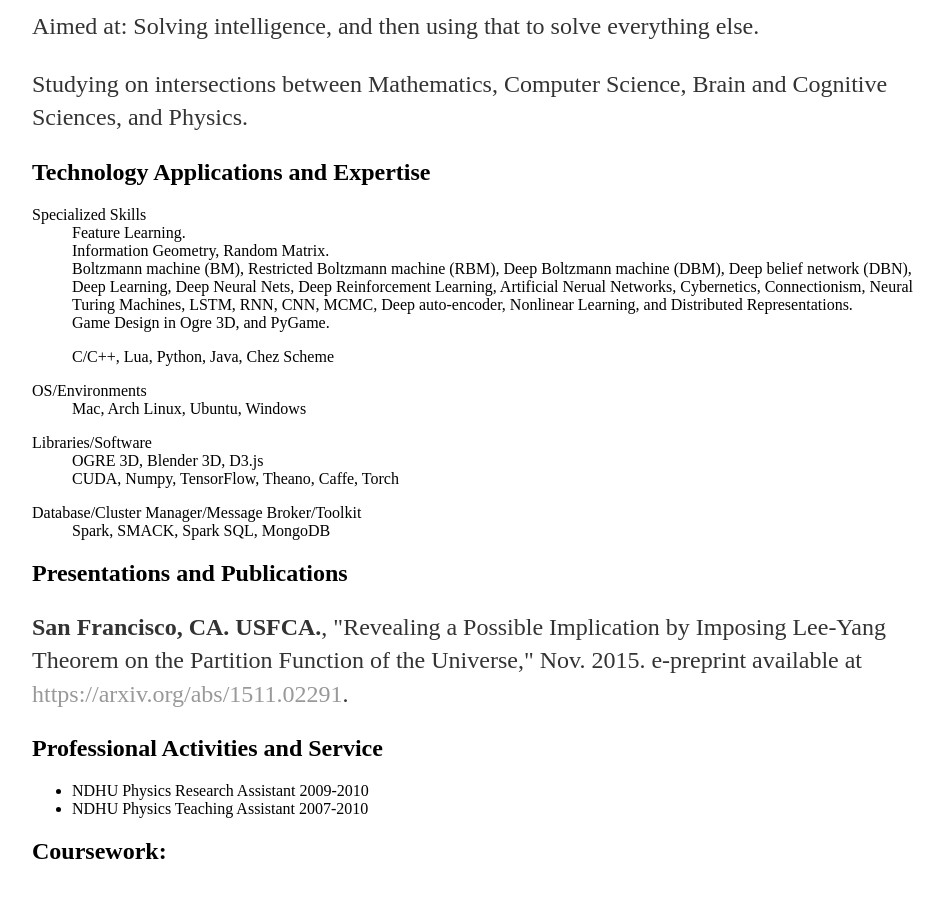
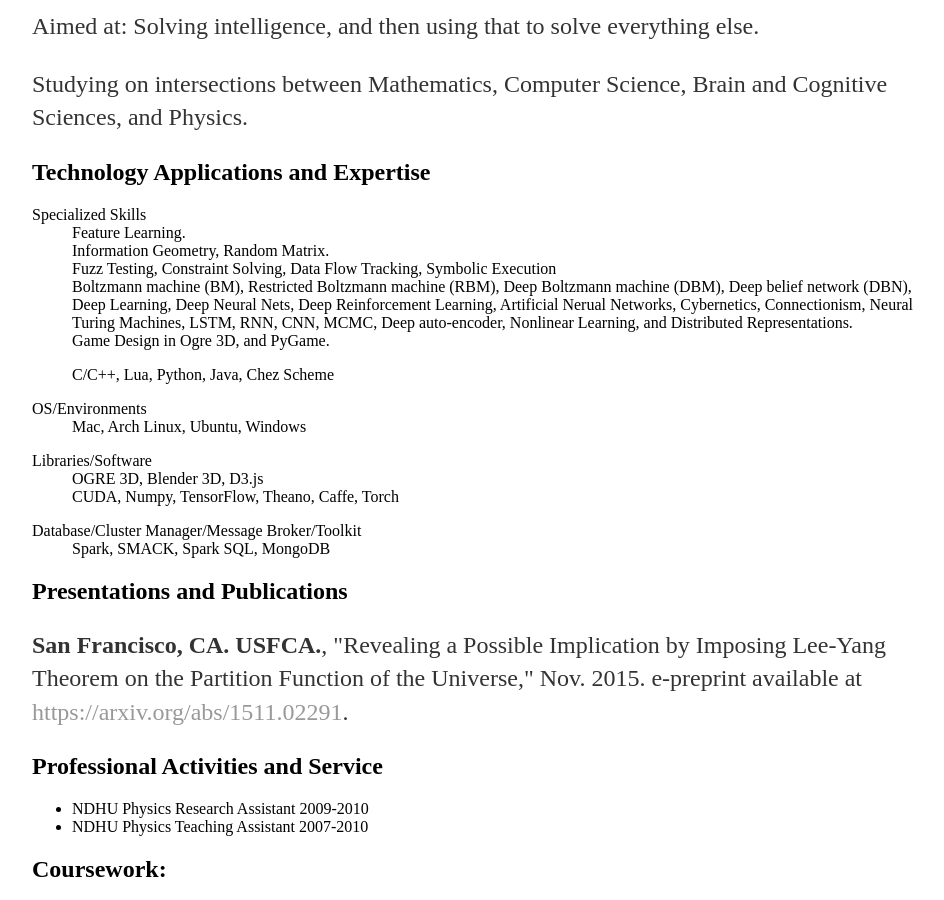
Before and after one commit to williamchuang/williamchuang.github.io, a Jekyll site: the page built from cv/index.html, in a window 1280 px wide and 900 px high, scrolled down 321 px. Shown: the whole window, without its empty margins (160-1104 px from the left). Built offline with Jekyll 4.4.1, drawn with Linux system fonts in a browser that asks for light colours; comment, search, counter and statistics services are not loaded.

Commit message:
Update index.html

```diff
--- a/cv/index.html
+++ b/cv/index.html
@@ -27,8 +27,10 @@ description: Current CV for William Chuang.
 						<dt>Specialized Skills</dt>
 						<dd>Feature Learning.</dd>
 						<dd>Information Geometry, Random Matrix.</dd>
+						<dd>Fuzz Testing, Constraint Solving, Data Flow Tracking, Symbolic Execution</dd>
 						<dd>Boltzmann machine (BM), Restricted Boltzmann machine (RBM), Deep Boltzmann machine (DBM), Deep belief network (DBN), Deep Learning, Deep Neural Nets, Deep Reinforcement Learning, Artificial Nerual Networks, Cybernetics, Connectionism, Neural Turing Machines, LSTM, RNN, CNN, MCMC, Deep auto-encoder, Nonlinear Learning, and Distributed Representations.</dd>
 						<dd>Game Design in Ogre 3D, and PyGame.</dd>
+
 					</dl>
 					<dl class="dl-horizontal">
 						<dd>C/C++, Lua, Python, Java, Chez Scheme</dd>
```
